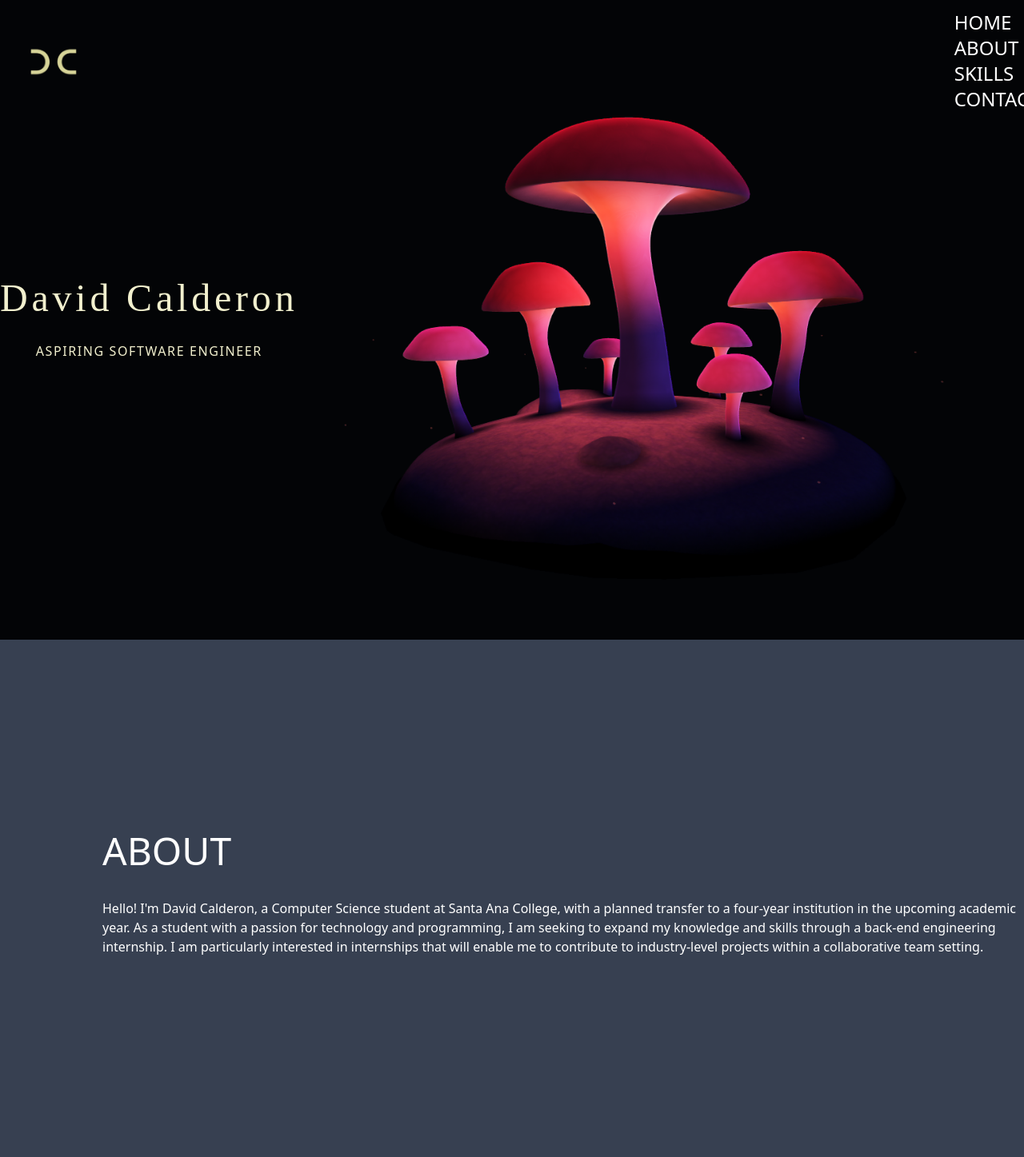
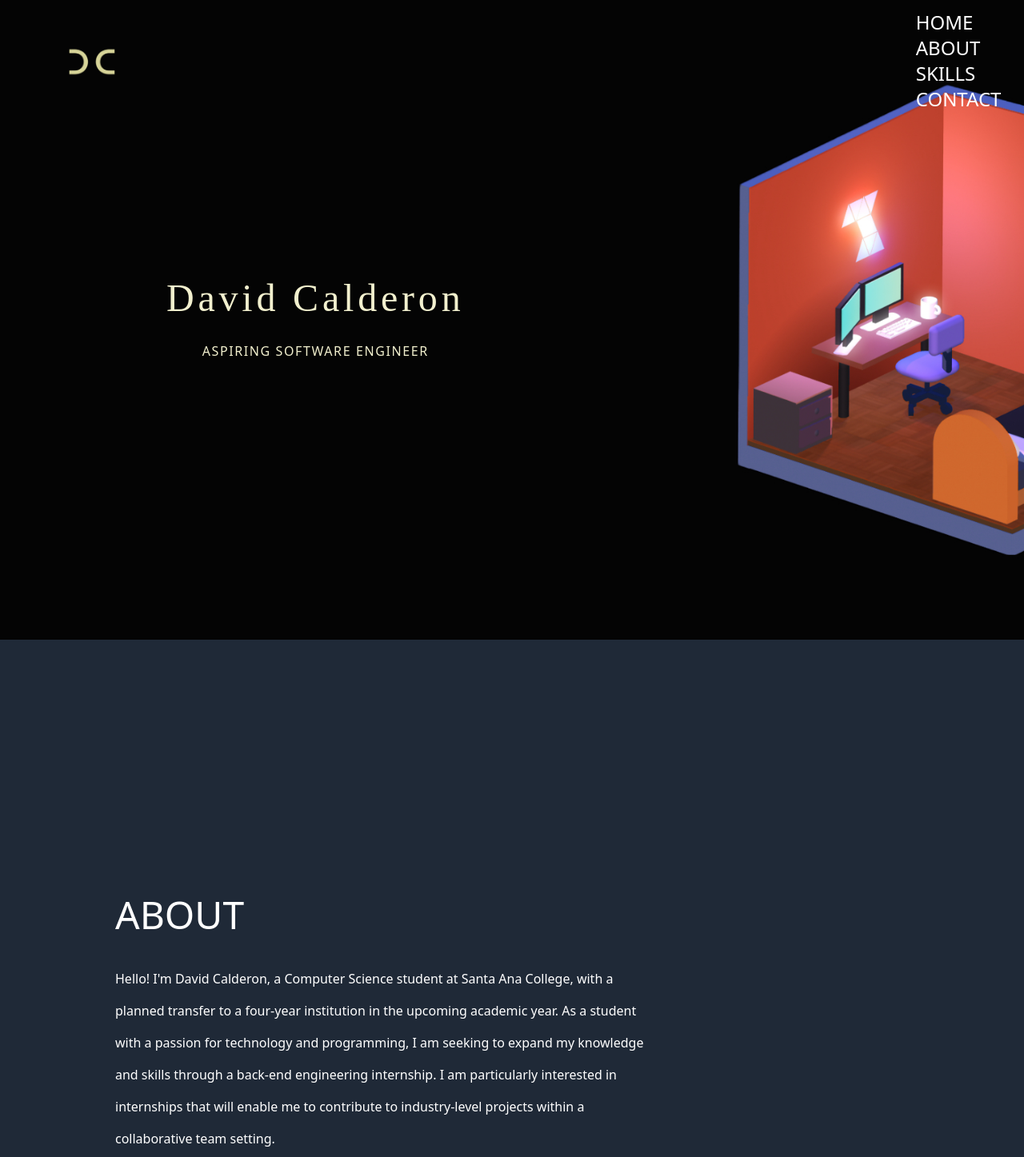
Before and after one commit to Davidc45/website-portfolio, a website: page public/index.html in a window 1280 px wide. Shown: the whole page at 80% size. Drawn offline with Linux system fonts and the light colour scheme; a web font is replaced by a local one.

Commit message:
changed background

```diff
--- a/public/index.html
+++ b/public/index.html
@@ -24,7 +24,7 @@
 <body>
     <!--before pushing delete all public file parts of the directory-->
     <!--background image wrap-->
-    <div class="min-h-screen  bg-cover" style="background-image: url(images/Mushrooms\ -\ Copy@1-1920x1009.png);">
+    <div class="min-h-screen bg-cover" style="background-image: url(images/My\ project-1.jpg);">
         <div class="p-6 cursor-pointer text-primary-100 md:hidden"><svg xmlns="http://www.w3.org/2000/svg" fill="none"
                 viewBox="0 0 24 24" stroke-width="1.5" stroke="currentColor" class="w-6 h-6">
                 <path stroke-linecap="round" stroke-linejoin="round" d="M3.75 6.75h16.5M3.75 12h16.5m-16.5 5.25h16.5" />
@@ -33,7 +33,7 @@
         <!--navbar start-->
         <nav id="navbar" class="flex items-center fixed w-screen justify-center p-3 hover:text-primary-500">
             <img class="w-16 h-10 ml-24 mr-96 hidden md:block" src="images/letters yellow.png" alt="">
-            <ul class="flex-1 uppercase text-white text-2xl ml-96 pl-72">
+            <ul class="flex-1 uppercase text-white text-2xl ml-72 pl-72">
                 <li class="inline-block px-10"><a href="#home">home</a></li>
                 <li class="inline-block px-10"><a href="#about">about</a></li>
                 <li class="inline-block px-10"><a href="#">skills</a></li>
@@ -41,7 +41,7 @@
             </ul>
         </nav>
 
-        <div id="home" class="flex  items-center h-screen">
+        <div id="home" class="flex items-center h-screen pl-52">
             <div style="text-align: center;">
                 <h1 class="text-5xl font-body tracking-widest text-primary-100 " style="margin-bottom: 30px;">
                     David Calderon</h1>
@@ -49,11 +49,13 @@
             </div>
         </div>
     </div>
-    <div id="about" class="min-h-screen bg-fixed bg-cover" style="background-color: #374051;">
-        <div class="text-white " style="position: absolute; top: 130%; left: 10%;">
-            <h1 class="uppercase text-5xl mb-9">about</h1>
-            <div class="text-white flex">
-                <p class="">Hello! I'm David Calderon, a Computer Science student at Santa Ana College, with a
+    <div id="about" class="min-h-screen bg-fixed bg-cover bg-gray-800">
+        <div class="text-white items-center pt-80 pl-36">
+            <h1 class="uppercase text-5xl mb-9 ">about</h1>
+            <div class="text-white ">
+                <p class="max-w-2xl leading-10">Hello! I'm David Calderon, a Computer Science student at Santa Ana
+                    College,
+                    with a
                     planned
                     transfer to a four-year institution in the upcoming academic year. As a student with a passion for
                     technology and programming, I am seeking to expand my knowledge and skills through a back-end
@@ -71,7 +73,7 @@
             var navbar = document.getElementById('navbar');
             var secondBackgroundOffset = document.getElementById('about').offsetTop;
 
-            if (window.pageYOffset >= secondBackgroundOffset) {
+            if (window.pageYOffset >= secondBackgroundOffset - navbar.clientHeight) {
                 navbar.classList.add('navbar-black');
             } else {
                 navbar.classList.remove('navbar-black');
```
Also changed, not shown: public/images/God-of-War-omega-logo-4k.webp (deleted), public/images/Mini Room - Copy@1-1904x993.jpg (deleted), public/images/Mushrooms - Copy@1-1920x1009.jpg (deleted), public/images/Mushrooms - Copy@1-1920x1009.png (deleted), public/images/My project-1.jpg (added), public/images/background.jpg (deleted), public/images/icon.jpg (deleted), public/images/letters gray.png (deleted), public/images/logo.png (deleted), public/images/newlogo.png (deleted), public/images/testing.png (deleted), public/output.css, 1 other file.
